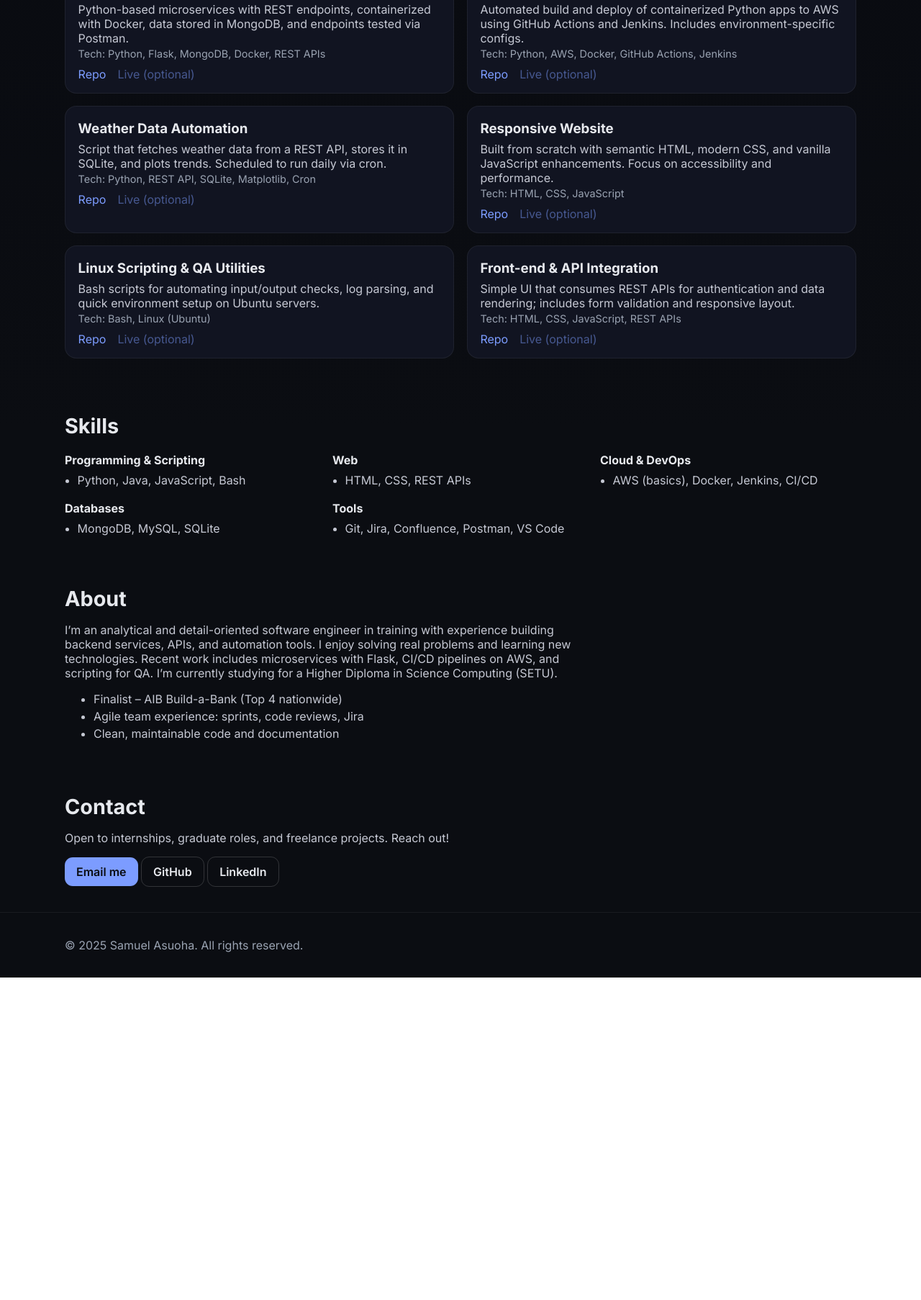
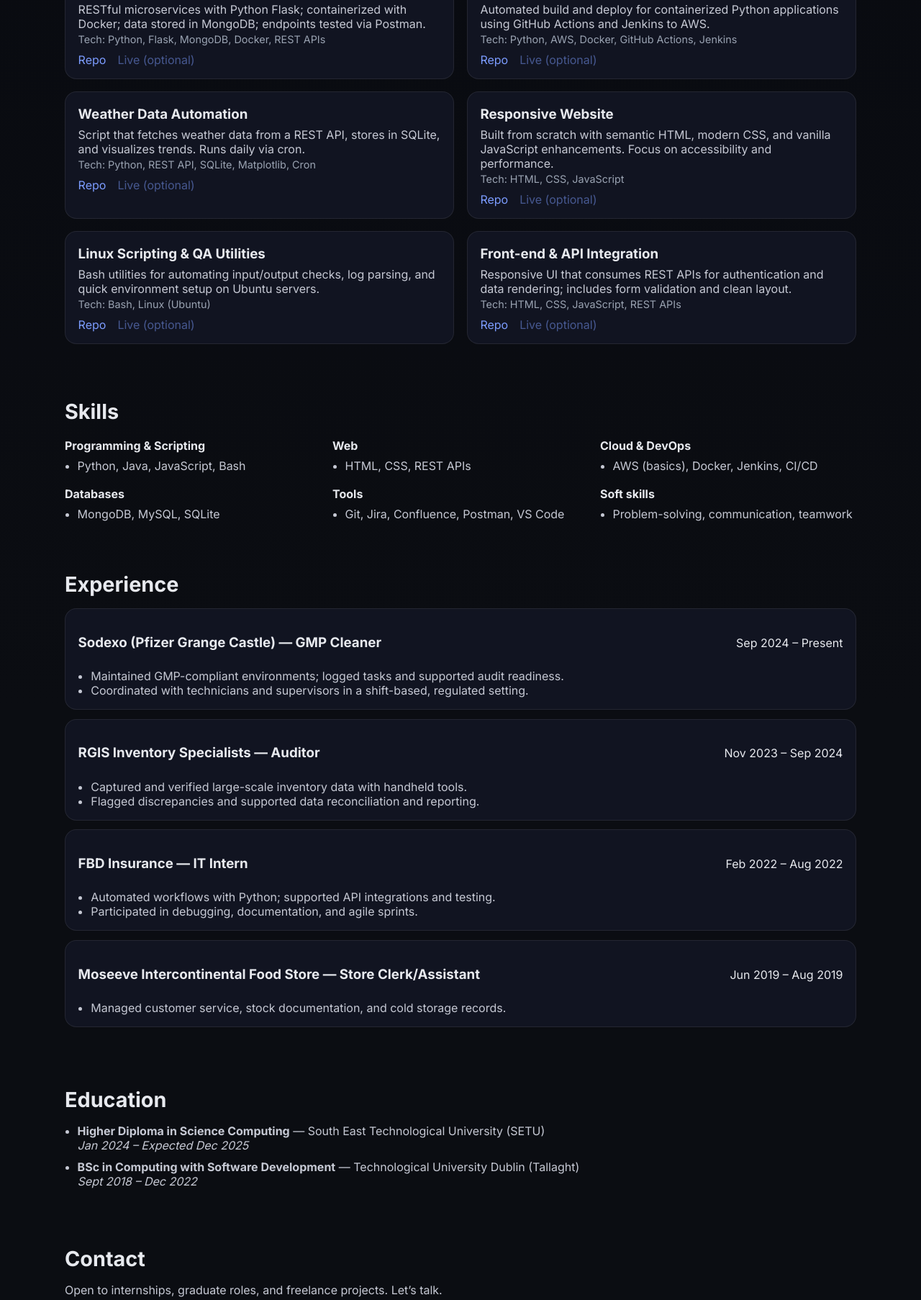
Before and after one commit to samuelasuoha-ops/samuelasuoha-ops.github.io, a plain HTML site: page index.html in a window 1280 px wide. Shown: the part 526-2332 px from the top of the page at 72% size. Before the commit the page ends 1884 px from the top, so only its background shows below. Drawn offline with Linux system fonts and the light colour scheme.

Commit message:
Add files via upload

```diff
--- a/index.html
+++ b/index.html
@@ -1,33 +1,39 @@
 <!DOCTYPE html>
 <html lang="en">
 <head>
-  <meta charset="UTF-8" />
-  <meta name="viewport" content="width=device-width, initial-scale=1.0"/>
+  <meta charset="UTF-8">
+  <meta name="viewport" content="width=device-width, initial-scale=1.0">
   <title>Samuel Asuoha — Portfolio</title>
-  <meta name="description" content="Portfolio of Samuel Asuoha — aspiring software engineer and IT professional specializing in backend systems, cloud, and automation."/>
+  <meta name="description" content="Portfolio of Samuel Asuoha — aspiring software engineer focused on backend, cloud, automation, and front-end fundamentals.">
   <link rel="preconnect" href="https://fonts.googleapis.com">
   <link rel="preconnect" href="https://fonts.gstatic.com" crossorigin>
   <link href="https://fonts.googleapis.com/css2?family=Inter:wght@400;600;700&display=swap" rel="stylesheet">
-  <link rel="stylesheet" href="styles.css"/>
+  <link rel="stylesheet" href="styles.css">
   <script defer src="script.js"></script>
 </head>
 <body>
   <header class="nav">
     <div class="container nav-inner">
-      <a class="brand" href="#">Samuel<span>Asuoha</span></a>
-      <nav>
+      <a class="brand" href="#top">Samuel<span>Asuoha</span></a>
+      <nav class="nav-links">
         <a href="#projects">Projects</a>
         <a href="#skills">Skills</a>
-        <a href="#about">About</a>
+        <a href="#experience">Experience</a>
+        <a href="#education">Education</a>
         <a class="btn" href="#contact">Contact</a>
+        <button id="themeToggle" class="toggle" aria-label="Toggle color theme">🌓</button>
       </nav>
     </div>
   </header>
 
+  <main id="top">
     <section class="hero container">
       <div class="hero-text">
         <h1>Hi, I’m <span>Samuel Asuoha</span></h1>
-      <p>Aspiring software engineer and IT professional focused on backend systems, cloud technologies, and automation. I build efficient, scalable solutions with Python, Java, JavaScript, and modern tooling. Currently pursuing a Higher Diploma in Science Computing while shipping real-world projects in APIs, automation, and cloud deployment.</p>
+        <p>
+          Aspiring software engineer and IT professional focused on backend systems, cloud technologies, automation, and front-end fundamentals.
+          I build efficient, scalable solutions with Python, Java, JavaScript, and modern tooling. I’m currently pursuing a Higher Diploma in Science Computing (SETU) while shipping real-world projects in APIs, automation, and cloud deployment.
+        </p>
         <div class="cta">
           <a class="btn" href="#projects">View my work</a>
           <a class="link" href="https://github.com/samuelasuoha-ops" target="_blank" rel="noreferrer">GitHub ↗</a>
@@ -49,37 +55,36 @@
     <section id="projects" class="projects container">
       <h2>Projects</h2>
       <div class="grid">
-      <!-- Project 1 -->
         <article class="project">
           <h3>Microservices API (Flask + MongoDB)</h3>
-        <p>Python-based microservices with REST endpoints, containerized with Docker, data stored in MongoDB, and endpoints tested via Postman.</p>
+          <p>RESTful microservices with Python Flask; containerized with Docker; data stored in MongoDB; endpoints tested via Postman.</p>
           <p class="tech">Tech: Python, Flask, MongoDB, Docker, REST APIs</p>
           <div class="links">
             <a href="https://github.com/samuelasuoha-ops" target="_blank" rel="noreferrer">Repo</a>
             <a href="#" class="disabled" title="Add a live demo link when ready">Live (optional)</a>
           </div>
         </article>
-      <!-- Project 2 -->
+
         <article class="project">
           <h3>CI/CD Pipeline to AWS</h3>
-        <p>Automated build and deploy of containerized Python apps to AWS using GitHub Actions and Jenkins. Includes environment-specific configs.</p>
+          <p>Automated build and deploy for containerized Python applications using GitHub Actions and Jenkins to AWS.</p>
           <p class="tech">Tech: Python, AWS, Docker, GitHub Actions, Jenkins</p>
           <div class="links">
             <a href="https://github.com/samuelasuoha-ops" target="_blank" rel="noreferrer">Repo</a>
             <a href="#" class="disabled">Live (optional)</a>
           </div>
         </article>
-      <!-- Project 3 -->
+
         <article class="project">
           <h3>Weather Data Automation</h3>
-        <p>Script that fetches weather data from a REST API, stores it in SQLite, and plots trends. Scheduled to run daily via cron.</p>
+          <p>Script that fetches weather data from a REST API, stores in SQLite, and visualizes trends. Runs daily via cron.</p>
           <p class="tech">Tech: Python, REST API, SQLite, Matplotlib, Cron</p>
           <div class="links">
             <a href="https://github.com/samuelasuoha-ops" target="_blank" rel="noreferrer">Repo</a>
             <a href="#" class="disabled">Live (optional)</a>
           </div>
         </article>
-      <!-- Project 4 -->
+
         <article class="project">
           <h3>Responsive Website</h3>
           <p>Built from scratch with semantic HTML, modern CSS, and vanilla JavaScript enhancements. Focus on accessibility and performance.</p>
@@ -89,20 +94,20 @@
             <a href="#" class="disabled">Live (optional)</a>
           </div>
         </article>
-      <!-- Project 5 -->
+
         <article class="project">
           <h3>Linux Scripting & QA Utilities</h3>
-        <p>Bash scripts for automating input/output checks, log parsing, and quick environment setup on Ubuntu servers.</p>
+          <p>Bash utilities for automating input/output checks, log parsing, and quick environment setup on Ubuntu servers.</p>
           <p class="tech">Tech: Bash, Linux (Ubuntu)</p>
           <div class="links">
             <a href="https://github.com/samuelasuoha-ops" target="_blank" rel="noreferrer">Repo</a>
             <a href="#" class="disabled">Live (optional)</a>
           </div>
         </article>
-      <!-- Project 6 -->
+
         <article class="project">
           <h3>Front-end & API Integration</h3>
-        <p>Simple UI that consumes REST APIs for authentication and data rendering; includes form validation and responsive layout.</p>
+          <p>Responsive UI that consumes REST APIs for authentication and data rendering; includes form validation and clean layout.</p>
           <p class="tech">Tech: HTML, CSS, JavaScript, REST APIs</p>
           <div class="links">
             <a href="https://github.com/samuelasuoha-ops" target="_blank" rel="noreferrer">Repo</a>
@@ -145,28 +150,87 @@
             <li>Git, Jira, Confluence, Postman, VS Code</li>
           </ul>
         </div>
+        <div>
+          <h4>Soft skills</h4>
+          <ul>
+            <li>Problem-solving, communication, teamwork</li>
+          </ul>
+        </div>
       </div>
     </section>
 
-  <section id="about" class="about container">
-    <h2>About</h2>
-    <p>I’m an analytical and detail-oriented software engineer in training with experience building backend services, APIs, and automation tools. I enjoy solving real problems and learning new technologies. Recent work includes microservices with Flask, CI/CD pipelines on AWS, and scripting for QA. I’m currently studying for a Higher Diploma in Science Computing (SETU).</p>
-    <ul class="about-list">
-      <li>Finalist – AIB Build-a-Bank (Top 4 nationwide)</li>
-      <li>Agile team experience: sprints, code reviews, Jira</li>
-      <li>Clean, maintainable code and documentation</li>
+    <section id="experience" class="experience container">
+      <h2>Experience</h2>
+      <div class="timeline">
+        <article>
+          <header>
+            <h3>Sodexo (Pfizer Grange Castle) — GMP Cleaner</h3>
+            <span>Sep 2024 – Present</span>
+          </header>
+          <ul>
+            <li>Maintained GMP-compliant environments; logged tasks and supported audit readiness.</li>
+            <li>Coordinated with technicians and supervisors in a shift-based, regulated setting.</li>
+          </ul>
+        </article>
+
+        <article>
+          <header>
+            <h3>RGIS Inventory Specialists — Auditor</h3>
+            <span>Nov 2023 – Sep 2024</span>
+          </header>
+          <ul>
+            <li>Captured and verified large-scale inventory data with handheld tools.</li>
+            <li>Flagged discrepancies and supported data reconciliation and reporting.</li>
+          </ul>
+        </article>
+
+        <article>
+          <header>
+            <h3>FBD Insurance — IT Intern</h3>
+            <span>Feb 2022 – Aug 2022</span>
+          </header>
+          <ul>
+            <li>Automated workflows with Python; supported API integrations and testing.</li>
+            <li>Participated in debugging, documentation, and agile sprints.</li>
+          </ul>
+        </article>
+
+        <article>
+          <header>
+            <h3>Moseeve Intercontinental Food Store — Store Clerk/Assistant</h3>
+            <span>Jun 2019 – Aug 2019</span>
+          </header>
+          <ul>
+            <li>Managed customer service, stock documentation, and cold storage records.</li>
+          </ul>
+        </article>
+      </div>
+    </section>
+
+    <section id="education" class="education container">
+      <h2>Education</h2>
+      <ul class="edu-list">
+        <li>
+          <strong>Higher Diploma in Science Computing</strong> — South East Technological University (SETU)<br>
+          <em>Jan 2024 – Expected Dec 2025</em>
+        </li>
+        <li>
+          <strong>BSc in Computing with Software Development</strong> — Technological University Dublin (Tallaght)<br>
+          <em>Sept 2018 – Dec 2022</em>
+        </li>
       </ul>
     </section>
 
     <section id="contact" class="contact container">
       <h2>Contact</h2>
-    <p>Open to internships, graduate roles, and freelance projects. Reach out!</p>
+      <p>Open to internships, graduate roles, and freelance projects. Let’s talk.</p>
       <div class="contact-links">
         <a class="btn" href="mailto:samuel.asuoha@gmail.com">Email me</a>
         <a class="btn btn-ghost" href="https://github.com/samuelasuoha-ops" target="_blank" rel="noreferrer">GitHub</a>
         <a class="btn btn-ghost" href="https://www.linkedin.com/in/samuel-asuoha-01395917b" target="_blank" rel="noreferrer">LinkedIn</a>
       </div>
     </section>
+  </main>
 
   <footer class="footer">
     <div class="container">
--- a/styles.css
+++ b/styles.css
@@ -6,6 +6,16 @@
   --txt:#e7e9ee;
   --accent:#7c9cff;
   --accent-2:#b486ff;
+  --border: rgba(255,255,255,.08);
+}
+[data-theme="light"]{
+  --bg:#f6f7fb;
+  --card:#ffffff;
+  --muted:#4b5563;
+  --txt:#0b1220;
+  --accent:#3b82f6;
+  --accent-2:#8b5cf6;
+  --border: rgba(15,23,42,.12);
 }
 body{
   margin:0;
@@ -13,28 +23,34 @@ body{
   background:linear-gradient(180deg,#080a10, #0b0d12 60%);
   color:var(--txt);
 }
+[data-theme="light"] body,
+body[data-theme="light"]{
+  background: linear-gradient(180deg,#f0f2f8,#f6f7fb 60%);
+}
 .container{width:min(1100px,92%);margin-inline:auto}
-.nav{position:sticky;top:0;backdrop-filter:saturate(180%) blur(8px);background:rgba(8,10,16,.6);border-bottom:1px solid rgba(255,255,255,.06);z-index:10}
+.nav{position:sticky;top:0;backdrop-filter:saturate(180%) blur(8px);background:rgba(8,10,16,.6);border-bottom:1px solid var(--border);z-index:10}
+[data-theme="light"] .nav{background:rgba(255,255,255,.6)}
 .nav-inner{display:flex;align-items:center;justify-content:space-between;padding:.8rem 0}
 .brand{font-weight:700;letter-spacing:.3px;text-decoration:none;color:var(--txt);font-size:1.05rem}
 .brand span{color:var(--accent)}
 .nav a{color:var(--muted);text-decoration:none;margin-left:1rem}
 .nav a:hover{color:var(--txt)}
+.toggle{margin-left:.75rem;border:1px solid var(--border);background:transparent;color:var(--txt);padding:.4rem .55rem;border-radius:.5rem;cursor:pointer}
 .btn{background:var(--accent);color:#0b0d12;padding:.6rem 1rem;border-radius:.7rem;font-weight:600;text-decoration:none;display:inline-block}
-.btn:hover{opacity:.9}
-.btn-ghost{background:transparent;border:1px solid rgba(255,255,255,.16);color:var(--txt)}
+.btn:hover{opacity:.92}
+.btn-ghost{background:transparent;border:1px solid var(--border);color:var(--txt)}
 .hero{display:grid;grid-template-columns:1.4fr .9fr;gap:2rem;align-items:center;padding:3.2rem 0}
 .hero h1{font-size:2.4rem;line-height:1.15;margin:.2rem 0 1rem}
 .hero h1 span{background:linear-gradient(90deg,var(--accent),var(--accent-2));-webkit-background-clip:text;background-clip:text;color:transparent}
 .hero p{color:var(--muted);max-width:60ch}
 .cta{display:flex;gap:1rem;margin-top:1rem;flex-wrap:wrap}
-.hero-card .card{background:var(--card);border:1px solid rgba(255,255,255,.06);padding:1.2rem;border-radius:1rem}
+.hero-card .card{background:var(--card);border:1px solid var(--border);padding:1.2rem;border-radius:1rem}
 .card h3{margin:.2rem 0 1rem}
 .card ul{margin:.2rem 0;padding-left:1rem;color:var(--muted)}
 h2{font-size:1.8rem;margin:0 0 1rem}
 .projects{padding:2.6rem 0}
 .grid{display:grid;grid-template-columns:repeat(2,1fr);gap:1.1rem}
-.project{background:var(--card);padding:1rem 1.1rem;border-radius:1rem;border:1px solid rgba(255,255,255,.06)}
+.project{background:var(--card);padding:1rem 1.1rem;border-radius:1rem;border:1px solid var(--border)}
 .project h3{margin:.2rem 0 .4rem}
 .project p{color:var(--muted);margin:.2rem 0}
 .project .tech{font-size:.9rem;color:#9aa3b2}
@@ -45,13 +61,16 @@ h2{font-size:1.8rem;margin:0 0 1rem}
 .skills-grid{display:grid;grid-template-columns:repeat(3,1fr);gap:1rem}
 .skills-grid h4{margin:.2rem 0 .5rem}
 .skills-grid ul{margin:0;padding-left:1.1rem;color:var(--muted)}
-.about{padding:2.2rem 0}
-.about p{color:var(--muted);max-width:70ch}
-.about-list{margin:.8rem 0 0;color:var(--muted)}
-.about-list li{margin:.25rem 0}
+.experience{padding:2.2rem 0}
+.timeline article{background:var(--card);border:1px solid var(--border);border-radius:1rem;padding:1rem 1.1rem;margin:.8rem 0}
+.timeline header{display:flex;justify-content:space-between;gap:1rem;align-items:baseline}
+.timeline ul{margin:.4rem 0 0;padding-left:1.1rem;color:var(--muted)}
+.education{padding:2.2rem 0}
+.edu-list{margin:0;padding-left:1.1rem;color:var(--muted)}
+.edu-list li{margin:.6rem 0}
 .contact{padding:2.2rem 0}
 .contact p{color:var(--muted)}
-.footer{border-top:1px solid rgba(255,255,255,.06);padding:1.2rem 0;color:#9aa3b2}
+.footer{border-top:1px solid var(--border);padding:1.2rem 0;color:#9aa3b2}
 @media (max-width:900px){
   .hero{grid-template-columns:1fr}
   .grid{grid-template-columns:1fr}
```
Also changed, not shown: script.js (+11 -0 lines), 1 other file. Lines whose indentation alone changed are shown as unchanged.
